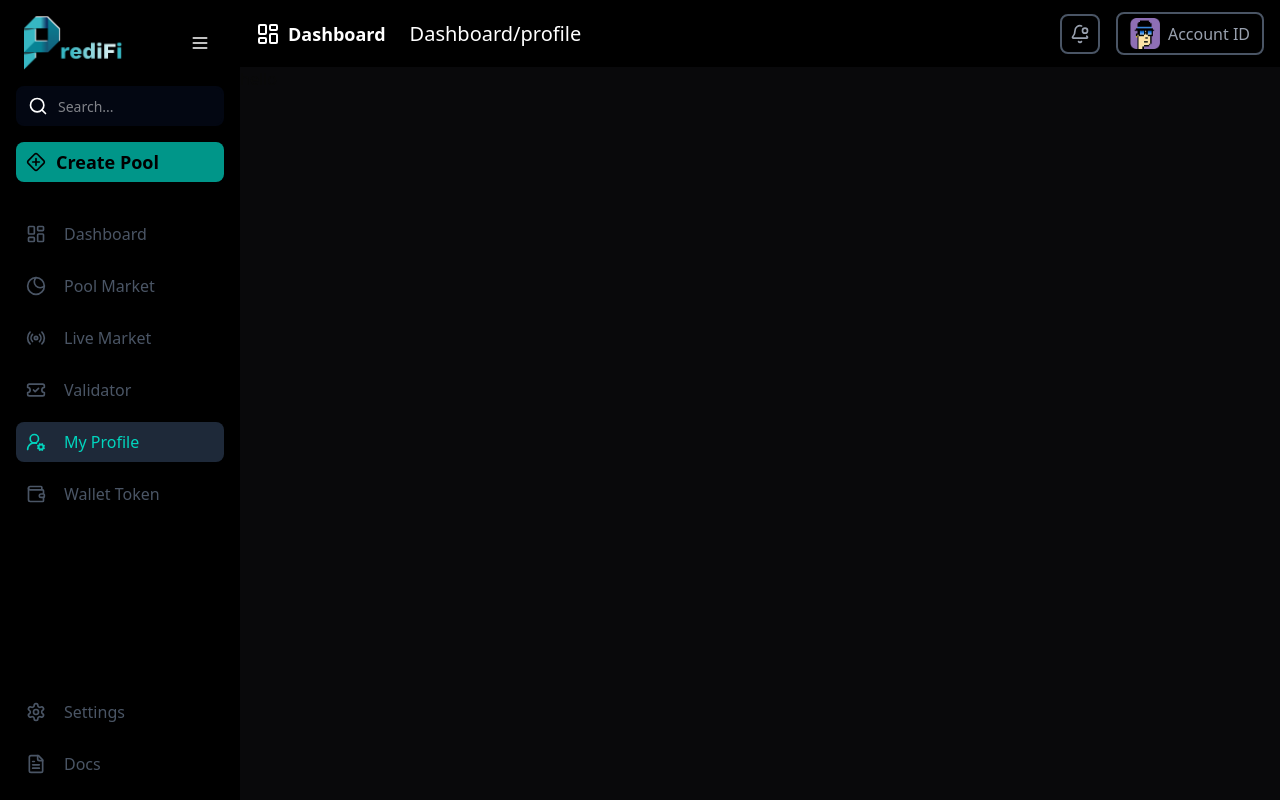
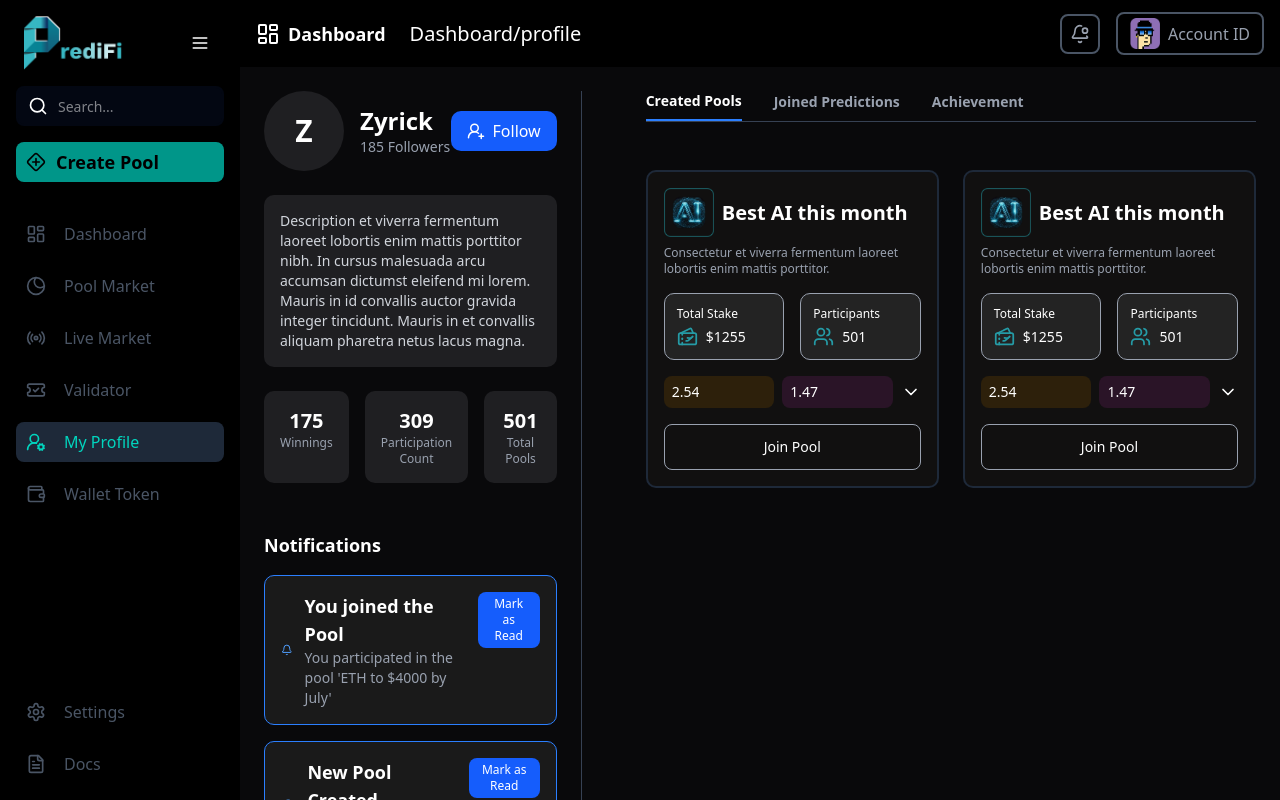
Before and after one commit to Web3Novalabs/predifi-frontend, a Next.js app: page /dashboard/profile in a window 1280 px wide. Built offline with nearby package versions, Linux system fonts and the light colour scheme.

Commit message:
feat: Implement User Profile Page and Notification Component with Functional Tabs.

```diff
--- /dev/null
+++ b/src/app/dashboard/profile/Notification.tsx
@@ -0,0 +1,48 @@
+"use client";
+
+import React from "react";
+import { Bell } from "lucide-react";
+
+interface NotificationProps {
+  id: number;
+  title: string;
+  description: string;
+  isRead: boolean;
+  onMarkAsRead: (id: number) => void;
+}
+
+/**
+ * Notification component to display individual user notifications.
+ */
+const Notification: React.FC<NotificationProps> = ({
+  id,
+  title,
+  description,
+  isRead,
+  onMarkAsRead,
+}) => {
+  return (
+    <div className={`p-4 rounded-lg border ${isRead ? "border-gray-600" : "border-blue-500"} bg-[#1A1A1A]`}>
+      <div className="flex items-start justify-between">
+        <div className="flex items-center">
+          <Bell className="text-blue-400 mr-3" />
+          <div>
+            <h3 className="text-lg font-semibold">{title}</h3>
+            <p className="text-gray-400 text-sm">{description}</p>
+          </div>
+        </div>
+
+        {!isRead && (
+          <button
+            onClick={() => onMarkAsRead(id)}
+            className="ml-4 px-3 py-1 text-xs bg-blue-600 hover:bg-blue-700 rounded-md transition"
+          >
+            Mark as Read
+          </button>
+        )}
+      </div>
+    </div>
+  );
+};
+
+export default Notification;
--- a/src/app/dashboard/profile/page.tsx
+++ b/src/app/dashboard/profile/page.tsx
@@ -1,3 +1,162 @@
-export default function Profile() {
-  return <h2>hello</h2>;
-}
+"use client";
+
+import React, { useState } from "react";
+import PoolCard from "../pool-market/PoolCard";
+import Notification from "./Notification"; // Adjust path if needed
+import { UserRoundPlus } from "lucide-react";
+
+const tabs = ["Created Pools", "Joined Predictions", "Achievement"];
+
+const ProfilePage = () => {
+  const [activeTab, setActiveTab] = useState("Created Pools");
+  const handleMarkAsRead = (id: number) => {
+    console.log(`Notification ${id} marked as read.`);
+  };
+
+  return (
+    <div className="min-h-screen p-6 bg-[#09090B] text-white">
+      {/* Top Layout */}
+      <div className="flex flex-col md:flex-row md:space-x-10">
+        {/* Left Side - Profile Info */}
+        <div className="w-full md:w-1/3 flex flex-col space-y-6 pr-6 border-r border-gray-700">
+          {/* Avatar + Name/Followers/Follow button */}
+          <div className="flex items-center justify-between">
+            <div className="flex items-center space-x-4">
+              {/* Avatar */}
+              <div className="w-20 h-20 rounded-full bg-[#1F1F22] flex items-center justify-center text-3xl font-bold">
+                Z
+              </div>
+              {/* Name and Followers */}
+              <div>
+                <h1 className="text-2xl font-bold">Zyrick</h1>
+                <p className="text-sm text-gray-400">185 Followers</p>
+              </div>
+            </div>
+            {/* Follow Button */}
+            <button className="flex items-center space-x-2 px-4 py-2 bg-blue-600 hover:bg-blue-700 rounded-lg transition">
+              <UserRoundPlus size={18} />
+              <span>Follow</span>
+            </button>
+          </div>
+
+          {/* Description */}
+          <div className="bg-[#1F1F22] rounded-lg p-4 text-sm text-gray-300">
+            <p>
+              Description et viverra fermentum laoreet lobortis enim mattis porttitor nibh.
+              In cursus malesuada arcu accumsan dictumst eleifend mi lorem.
+              Mauris in id convallis auctor gravida integer tincidunt.
+              Mauris in et convallis aliquam pharetra netus lacus magna.
+            </p>
+          </div>
+
+          {/* Stats Boxes */}
+          <div className="flex space-x-4">
+            {/* Stat 1 */}
+            <div className="flex-1 bg-[#1F1F22] rounded-lg p-4 text-center">
+              <p className="text-xl font-semibold">175</p>
+              <p className="text-xs text-gray-400">Winnings</p>
+            </div>
+            {/* Stat 2 */}
+            <div className="flex-1 bg-[#1F1F22] rounded-lg p-4 text-center">
+              <p className="text-xl font-semibold">309</p>
+              <p className="text-xs text-gray-400">Participation Count</p>
+            </div>
+            {/* Stat 3 */}
+            <div className="flex-1 bg-[#1F1F22] rounded-lg p-4 text-center">
+              <p className="text-xl font-semibold">501</p>
+              <p className="text-xs text-gray-400">Total Pools</p>
+            </div>
+          </div>
+
+          {/* Notifications Section */}
+          <div className="flex flex-col space-y-4 pt-6">
+            <h2 className="text-lg font-semibold">Notifications</h2>
+            <Notification
+              id={1}
+              title="You joined the Pool"
+              description="You participated in the pool 'ETH to $4000 by July'"
+              isRead={false}
+              onMarkAsRead={handleMarkAsRead}
+            />
+            <Notification
+              id={2}
+              title="New Pool Created"
+              description="New Pool 'Bitcoin $100k' is now open"
+              isRead={false}
+              onMarkAsRead={handleMarkAsRead}
+            />
+            <Notification
+              id={3}
+              title="Rewards Available"
+              description="Claim your 50 USDT reward from last week's pool"
+              isRead={false}
+              onMarkAsRead={handleMarkAsRead}
+            />
+          </div>
+        </div>
+
+        {/* Right Side - Tabs and Pools */}
+        <div className="w-full md:w-2/3 flex flex-col space-y-6 pl-6">
+          {/* Tabs */}
+          <div className="flex space-x-8 border-b border-gray-700">
+            {tabs.map((tab) => (
+              <button
+                key={tab}
+                onClick={() => setActiveTab(tab)}
+                className={`pb-2 text-sm font-semibold ${
+                  activeTab === tab
+                    ? "border-b-2 border-blue-500 text-white"
+                    : "text-gray-400 hover:text-white"
+                }`}
+              >
+                {tab}
+              </button>
+            ))}
+          </div>
+
+          {/* Tab Content */}
+          <div className="grid grid-cols-1 md:grid-cols-2 gap-6 pt-6">
+            {activeTab === "Created Pools" && (
+              <>
+                <PoolCard
+                  title="Best AI this month"
+                  description="Consectetur et viverra fermentum laoreet lobortis enim mattis porttitor."
+                  poolAmount="$1255"
+                  poolDuration="185 Participants"
+                  tokenAmount="501"
+                  predictedAmount="80%"
+                  option1="2.54"
+                  option1Percentage=""
+                  option2="1.47"
+                  option2Percentage=""
+                />
+                <PoolCard
+                  title="Best AI this month"
+                  description="Consectetur et viverra fermentum laoreet lobortis enim mattis porttitor."
+                  poolAmount="$1255"
+                  poolDuration="185 Participants"
+                  tokenAmount="501"
+                  predictedAmount="80%"
+                  option1="2.54"
+                  option1Percentage=""
+                  option2="1.47"
+                  option2Percentage=""
+                />
+              </>
+            )}
+
+            {activeTab === "Joined Predictions" && (
+              <p className="text-gray-400">No joined predictions yet.</p>
+            )}
+
+            {activeTab === "Achievement" && (
+              <p className="text-gray-400">No achievements unlocked yet.</p>
+            )}
+          </div>
+        </div>
+      </div>
+    </div>
+  );
+};
+
+export default ProfilePage;
```
